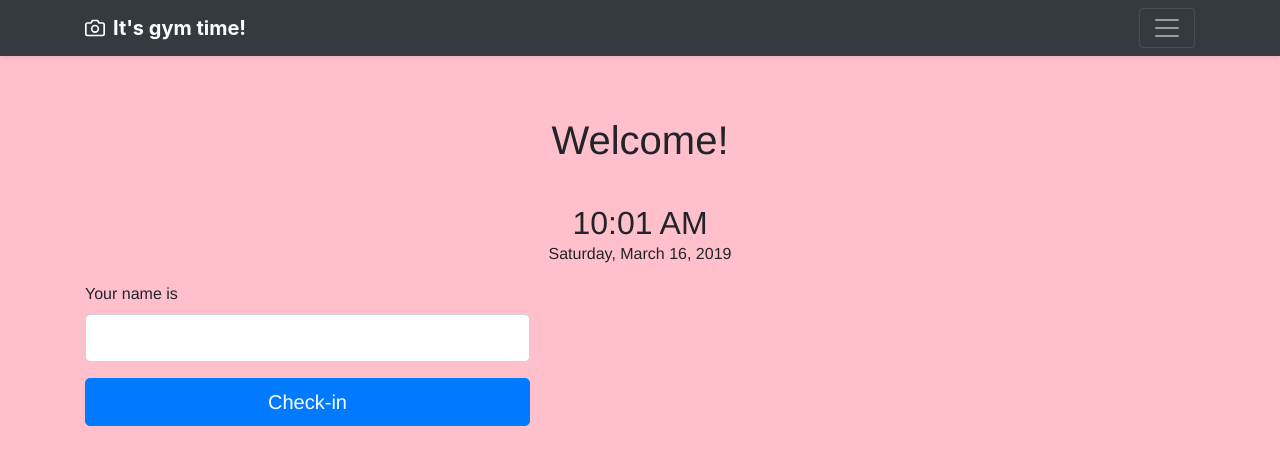
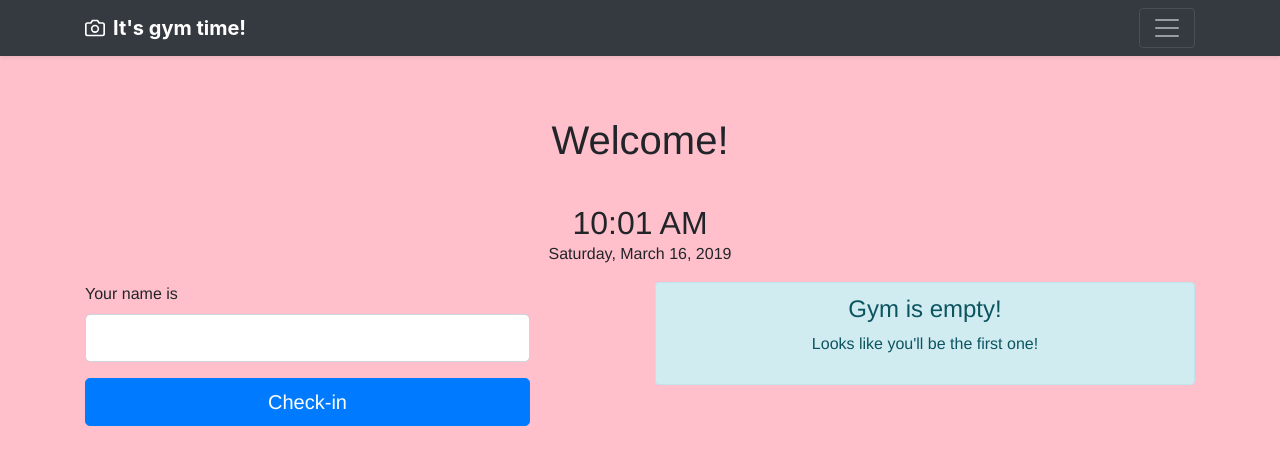
Before and after one commit to rmhdev/gym-time, a Vue app: page / in a window 1280 px wide. Shown: the top 464 px of the page. Built offline with nearby package versions, Linux system fonts and the light colour scheme.

Commit message:
Show message when list is empty

```diff
--- a/src/components/Customers.vue
+++ b/src/components/Customers.vue
@@ -1,9 +1,15 @@
 <template>
     <div id="customers">
-        <div class="list-group customers">
+        <div class="list-group gym-customers">
+            <div v-if="isEmpty" class="gym-empty alert alert-info text-center" role="alert">
+                <h4 class="gym-title alert-heading">Gym is empty!</h4>
+                <p>Looks like you'll be the first one!</p>
+            </div>
+
             <a
+                v-else
                 href="#"
-                class="list-group-item list-group-item-action customer"
+                class="gym-customer list-group-item list-group-item-action"
                 v-for="customer in customers"
                 :key="customer.id.value"
             >
@@ -22,6 +28,9 @@
         computed: {
             customers() {
                 return this.$store.getters.getRepository.all();
+            },
+            isEmpty() {
+                return this.$store.getters.getRepository.count() === 0;
             }
         }
     }
```
Also changed, not shown: 1 other file (tests, documents, lock files or other folders).
